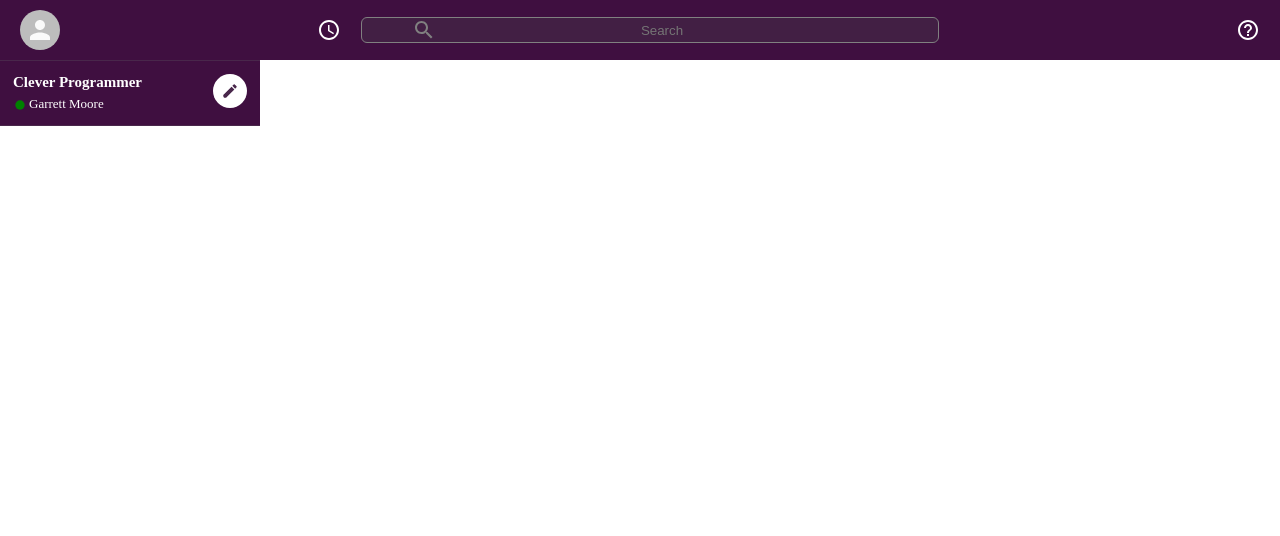
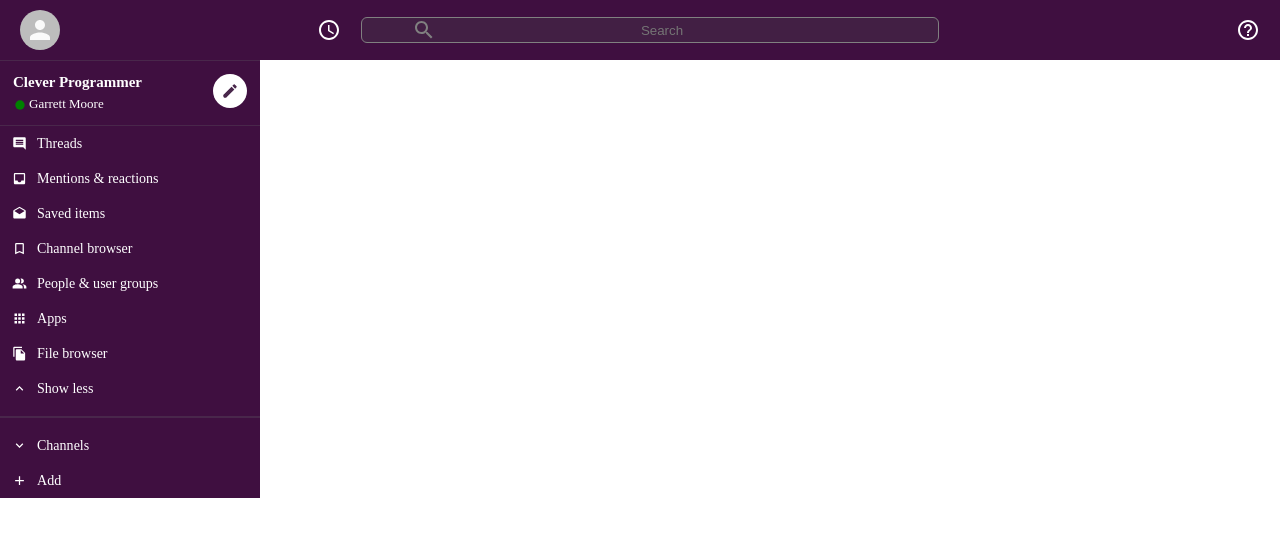
Before and after one commit to garrettmmoore/slack-reimagined, a React (Create React App) app in the folder client/: page / in a window 1280 px wide. Shown: the top 536 px of the page. Built offline with nearby package versions, Linux system fonts and the light colour scheme.

Commit message:
Add SidebarOption component

```diff
--- a/client/src/components/Sidebar.css
+++ b/client/src/components/Sidebar.css
@@ -3,6 +3,12 @@
   background-color: var(--slack-color);
   border-top: 1px solid #49274b;
   max-width: 260px;
+}
+
+.sidebar > hr {
+  margin-top: 10px;
+  margin-bottom: 10px;
+  border: 1px solid #49274b;
 }
 
 .sidebar-header {
--- a/client/src/components/Sidebar.js
+++ b/client/src/components/Sidebar.js
@@ -1,8 +1,18 @@
+import AddIcon from '@material-ui/icons/Add';
+import AppsIcon from '@material-ui/icons/Apps';
+import BookmarkBorderIcon from '@material-ui/icons/BookmarkBorder';
+import CreateIcon from '@material-ui/icons/Create';
+import DraftsIcon from '@material-ui/icons/Drafts';
+import ExpandLessIcon from '@material-ui/icons/ExpandLess';
+import ExpandMoreIcon from '@material-ui/icons/ExpandMore';
+import FiberManualRecordIcon from '@material-ui/icons/FiberManualRecord';
+import FileCopyIcon from '@material-ui/icons/FileCopy';
+import InboxIcon from '@material-ui/icons/Inbox';
+import InsertCommentIcon from '@material-ui/icons/InsertComment';
+import PeopleAltIcon from '@material-ui/icons/PeopleAlt';
 import React from 'react';
-import CreateIcon from '@material-ui/icons/Create';
-import FiberManualRecordIcon from '@material-ui/icons/FiberManualRecord';
-
 import './Sidebar.css';
+import SidebarOption from './SidebarOption';
 
 function Sidebar() {
   return (
@@ -17,6 +27,17 @@
         </div>
         <CreateIcon />
       </div>
+      <SidebarOption Icon={InsertCommentIcon} title='Threads' />
+      <SidebarOption Icon={InboxIcon} title='Mentions & reactions' />
+      <SidebarOption Icon={DraftsIcon} title='Saved items' />
+      <SidebarOption Icon={BookmarkBorderIcon} title='Channel browser' />
+      <SidebarOption Icon={PeopleAltIcon} title='People & user groups' />
+      <SidebarOption Icon={AppsIcon} title='Apps' />
+      <SidebarOption Icon={FileCopyIcon} title='File browser' />
+      <SidebarOption Icon={ExpandLessIcon} title='Show less' />
+      <hr />
+      <SidebarOption Icon={ExpandMoreIcon} title='Channels' />
+      <SidebarOption Icon={AddIcon} title='Add' />
     </div>
   );
 }
--- /dev/null
+++ b/client/src/components/SidebarOption.css
@@ -0,0 +1,29 @@
+.sidebarOption {
+  display: flex;
+  align-items: center;
+  font-size: 12px;
+  padding-left: 2px;
+  cursor: pointer;
+}
+
+.sidebarOption:hover {
+  opacity: 0.9;
+  background-color: #340e36;
+}
+
+.sidebarOption-icon {
+  padding: 10px;
+  font-size: 15px !important;
+}
+
+.sidebarOption-channel {
+  padding: 10px 0;
+}
+
+.sidebarOption-hash {
+  padding: 10px;
+}
+
+.sidebarOption > h3 {
+  font-weight: 500;
+}
--- /dev/null
+++ b/client/src/components/SidebarOption.js
@@ -0,0 +1,19 @@
+import React from 'react';
+import './SidebarOption.css';
+
+function SidebarOption({ Icon, title }) {
+  return (
+    <div className='sidebarOption'>
+      {Icon && <Icon className='sidebarOption-icon' />}
+      {Icon ? (
+        <h3>{title}</h3>
+      ) : (
+        <h3 className='sidebarOption-channel'>
+          <span className='sidebarOption-hash'>#</span> {title}
+        </h3>
+      )}
+    </div>
+  );
+}
+
+export default SidebarOption;
```
